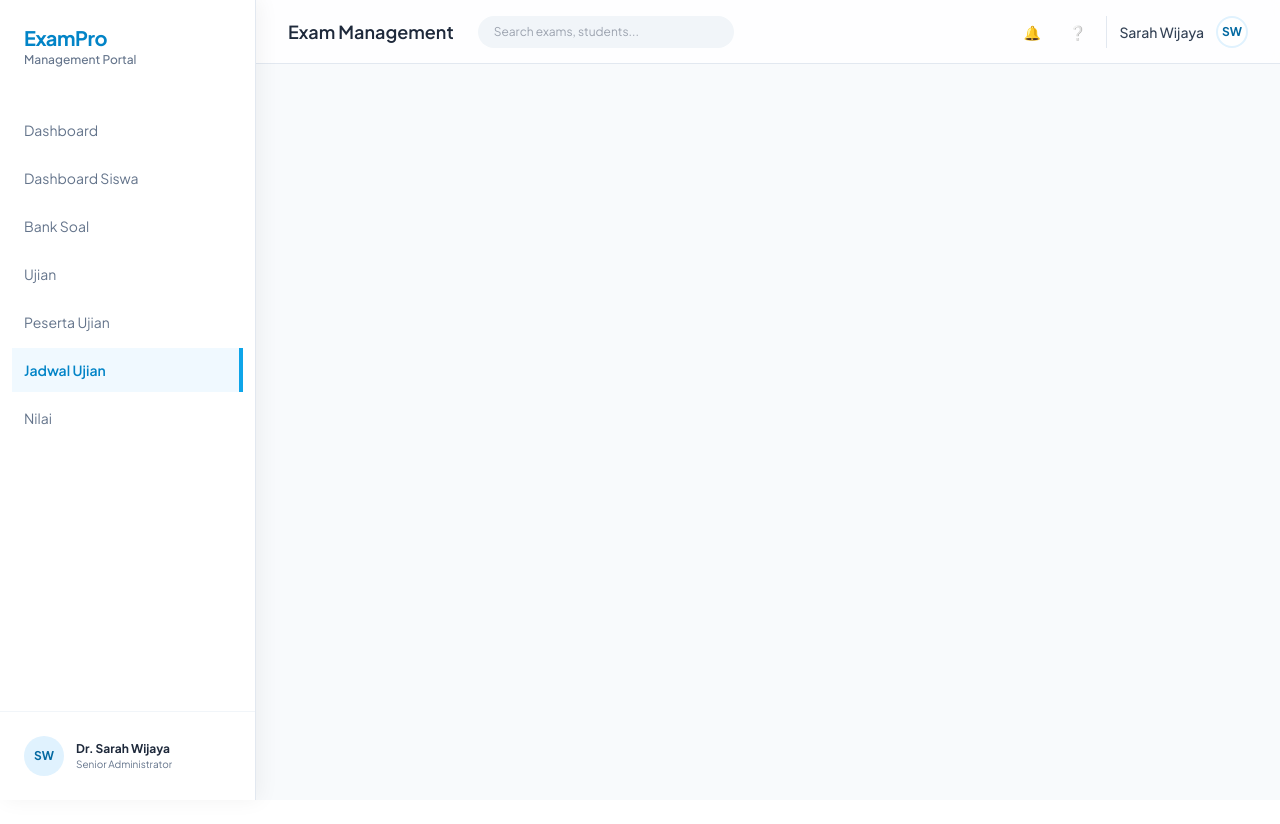
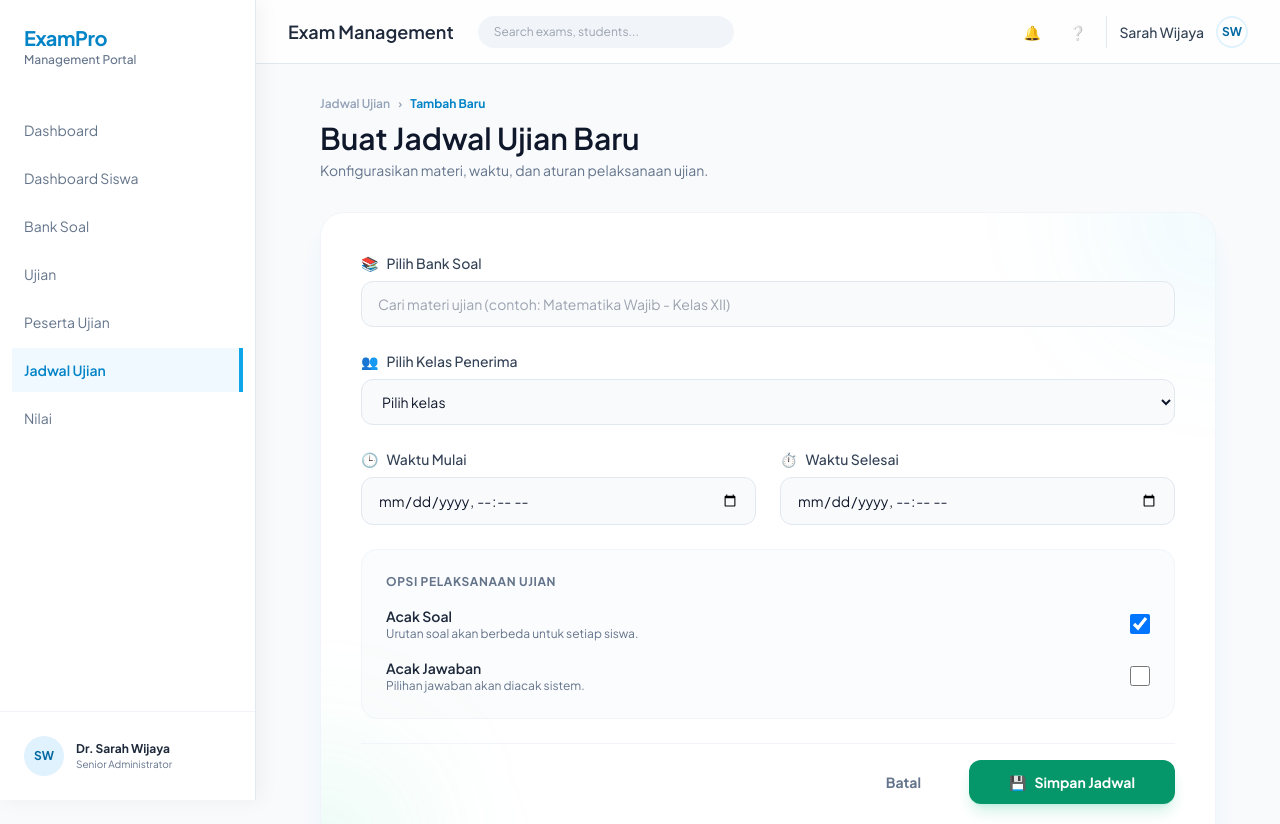
Before and after one commit to masulfauzi/ujian-front, a Vue app: page /jadwal-ujian/tambah in a window 1280 px wide. Shown: the top 824 px of the page. Before the commit the page ends 800 px from the top, so only its background shows below. Built offline with nearby package versions, Linux system fonts and the light colour scheme.

Commit message:
feat(jadwal-ujian): add create schedule page and route

```diff
--- a/src/router/modules/jadwalUjian.js
+++ b/src/router/modules/jadwalUjian.js
@@ -1,4 +1,5 @@
 import JadwalUjianView from '../../views/jadwal_ujian/JadwalUjianView.vue'
+import JadwalUjianCreateView from '../../views/jadwal_ujian/JadwalUjianCreateView.vue'
 
 const jadwalUjianRoutes = [
     {
@@ -6,6 +7,11 @@ const jadwalUjianRoutes = [
         name: 'jadwal-ujian-list',
         component: JadwalUjianView,
     },
+    {
+        path: '/jadwal-ujian/tambah',
+        name: 'jadwal-ujian-create',
+        component: JadwalUjianCreateView,
+    },
 ]
 
 export default jadwalUjianRoutes
--- /dev/null
+++ b/src/views/jadwal_ujian/JadwalUjianCreateView.vue
@@ -0,0 +1,192 @@
+<script setup>
+import { reactive } from 'vue'
+import { useRouter } from 'vue-router'
+
+const router = useRouter()
+
+const form = reactive({
+    bankSoal: '',
+    kelas: '',
+    waktuMulai: '',
+    waktuSelesai: '',
+    acakSoal: true,
+    acakJawaban: false,
+})
+
+const errors = reactive({
+    bankSoal: '',
+    kelas: '',
+    waktuMulai: '',
+    waktuSelesai: '',
+})
+
+const clearErrors = () => {
+    errors.bankSoal = ''
+    errors.kelas = ''
+    errors.waktuMulai = ''
+    errors.waktuSelesai = ''
+}
+
+const validate = () => {
+    clearErrors()
+
+    if (!form.bankSoal.trim()) {
+        errors.bankSoal = 'Bank soal wajib dipilih.'
+    }
+
+    if (!form.kelas) {
+        errors.kelas = 'Kelas penerima wajib dipilih.'
+    }
+
+    if (!form.waktuMulai) {
+        errors.waktuMulai = 'Waktu mulai wajib diisi.'
+    }
+
+    if (!form.waktuSelesai) {
+        errors.waktuSelesai = 'Waktu selesai wajib diisi.'
+    }
+
+    if (form.waktuMulai && form.waktuSelesai && new Date(form.waktuSelesai) <= new Date(form.waktuMulai)) {
+        errors.waktuSelesai = 'Waktu selesai harus lebih besar dari waktu mulai.'
+    }
+
+    return !errors.bankSoal && !errors.kelas && !errors.waktuMulai && !errors.waktuSelesai
+}
+
+const handleSubmit = () => {
+    if (!validate()) {
+        return
+    }
+
+    console.info('Data jadwal ujian siap dikirim ke API:', { ...form })
+    router.push({ name: 'jadwal-ujian-list' })
+}
+</script>
+
+<template>
+    <div class="bg-slate-50 text-slate-900">
+        <section class="w-full px-4 py-8 lg:ml-64 lg:w-[calc(100%-16rem)] lg:px-8">
+            <div class="mx-auto w-full max-w-4xl">
+                <div class="mb-8">
+                    <nav class="mb-2 flex items-center gap-2 text-xs font-semibold text-slate-400">
+                        <RouterLink class="transition-colors hover:text-sky-500" to="/jadwal-ujian">
+                            Jadwal Ujian
+                        </RouterLink>
+                        <span>›</span>
+                        <span class="font-bold text-sky-600">Tambah Baru</span>
+                    </nav>
+                    <h2 class="text-3xl font-semibold text-slate-900">Buat Jadwal Ujian Baru</h2>
+                    <p class="mt-1 text-sm text-slate-500">Konfigurasikan materi, waktu, dan aturan pelaksanaan ujian.
+                    </p>
+                </div>
+
+                <div
+                    class="relative overflow-hidden rounded-[24px] border border-slate-100 bg-white p-8 shadow-[0_20px_25px_-5px_rgba(14,165,233,0.08),0_8px_10px_-6px_rgba(14,165,233,0.05)] md:p-10">
+                    <div class="absolute -right-32 -top-32 h-64 w-64 rounded-full bg-sky-500/5 blur-3xl"></div>
+                    <div class="absolute -bottom-24 -left-24 h-48 w-48 rounded-full bg-emerald-400/10 blur-3xl"></div>
+
+                    <form class="relative space-y-6" @submit.prevent="handleSubmit">
+                        <div class="space-y-2">
+                            <label class="flex items-center gap-2 text-sm font-medium text-slate-700">
+                                <span>📚</span>
+                                Pilih Bank Soal
+                            </label>
+                            <input v-model="form.bankSoal" type="text"
+                                placeholder="Cari materi ujian (contoh: Matematika Wajib - Kelas XII)"
+                                class="block w-full rounded-xl border border-slate-200 bg-slate-50 px-4 py-3 text-sm outline-none transition-all focus:border-sky-500 focus:ring-4 focus:ring-sky-500/10" />
+                            <p v-if="errors.bankSoal" class="text-xs font-medium text-rose-500">{{ errors.bankSoal }}
+                            </p>
+                        </div>
+
+                        <div class="space-y-2">
+                            <div class="flex items-center justify-between">
+                                <label class="flex items-center gap-2 text-sm font-medium text-slate-700">
+                                    <span>👥</span>
+                                    Pilih Kelas Penerima
+                                </label>
+                            </div>
+                            <select v-model="form.kelas"
+                                class="block w-full rounded-xl border border-slate-200 bg-slate-50 px-4 py-3 text-sm outline-none transition-all focus:border-sky-500 focus:ring-4 focus:ring-sky-500/10">
+                                <option disabled value="">Pilih kelas</option>
+                                <option value="XII IPA 1">XII IPA 1</option>
+                                <option value="XII IPA 2">XII IPA 2</option>
+                                <option value="XII IPS 1">XII IPS 1</option>
+                                <option value="XII IPS 3">XII IPS 3</option>
+                            </select>
+                            <p v-if="errors.kelas" class="text-xs font-medium text-rose-500">{{ errors.kelas }}</p>
+                        </div>
+
+                        <div class="grid grid-cols-1 gap-6 md:grid-cols-2">
+                            <div class="space-y-2">
+                                <label class="flex items-center gap-2 text-sm font-medium text-slate-700">
+                                    <span>🕒</span>
+                                    Waktu Mulai
+                                </label>
+                                <input v-model="form.waktuMulai" type="datetime-local"
+                                    class="block w-full rounded-xl border border-slate-200 bg-slate-50 px-4 py-3 text-sm outline-none transition-all focus:border-sky-500 focus:ring-4 focus:ring-sky-500/10" />
+                                <p v-if="errors.waktuMulai" class="text-xs font-medium text-rose-500">{{
+                                    errors.waktuMulai }}</p>
+                            </div>
+
+                            <div class="space-y-2">
+                                <label class="flex items-center gap-2 text-sm font-medium text-slate-700">
+                                    <span>⏱️</span>
+                                    Waktu Selesai
+                                </label>
+                                <input v-model="form.waktuSelesai" type="datetime-local"
+                                    class="block w-full rounded-xl border border-slate-200 bg-slate-50 px-4 py-3 text-sm outline-none transition-all focus:border-sky-500 focus:ring-4 focus:ring-sky-500/10" />
+                                <p v-if="errors.waktuSelesai" class="text-xs font-medium text-rose-500">{{
+                                    errors.waktuSelesai }}</p>
+                            </div>
+                        </div>
+
+                        <div class="space-y-4 rounded-2xl border border-slate-100 bg-slate-50/50 p-6">
+                            <h4 class="text-xs font-bold uppercase tracking-wider text-slate-500">Opsi Pelaksanaan Ujian
+                            </h4>
+
+                            <div class="flex items-center justify-between">
+                                <div>
+                                    <p class="text-sm font-semibold text-slate-800">Acak Soal</p>
+                                    <p class="text-xs text-slate-500">Urutan soal akan berbeda untuk setiap siswa.</p>
+                                </div>
+                                <input v-model="form.acakSoal" type="checkbox"
+                                    class="h-5 w-5 rounded border-slate-300 text-sky-600 focus:ring-sky-500" />
+                            </div>
+
+                            <div class="flex items-center justify-between">
+                                <div>
+                                    <p class="text-sm font-semibold text-slate-800">Acak Jawaban</p>
+                                    <p class="text-xs text-slate-500">Pilihan jawaban akan diacak sistem.</p>
+                                </div>
+                                <input v-model="form.acakJawaban" type="checkbox"
+                                    class="h-5 w-5 rounded border-slate-300 text-sky-600 focus:ring-sky-500" />
+                            </div>
+                        </div>
+
+                        <div class="flex items-center justify-end gap-4 border-t border-slate-100 pt-4">
+                            <RouterLink to="/jadwal-ujian"
+                                class="rounded-xl px-8 py-3 text-sm font-bold text-slate-500 transition-all hover:bg-slate-100">
+                                Batal
+                            </RouterLink>
+                            <button type="submit"
+                                class="flex items-center gap-2 rounded-xl bg-emerald-600 px-10 py-3 text-sm font-bold text-white shadow-lg shadow-emerald-500/20 transition-all hover:brightness-110 active:scale-95">
+                                <span>💾</span>
+                                Simpan Jadwal
+                            </button>
+                        </div>
+                    </form>
+                </div>
+
+                <div class="mt-8 flex items-start gap-4 rounded-2xl border border-sky-100 bg-sky-50 p-6">
+                    <span class="text-sky-600">ℹ️</span>
+                    <div>
+                        <h5 class="text-sm font-semibold text-sky-900">Informasi Penting</h5>
+                        <p class="mt-1 text-xs text-sky-700/80">Jadwal yang disimpan akan otomatis muncul di dashboard
+                            siswa sesuai waktu mulai.
+                            Pastikan Bank Soal telah diverifikasi sebelum mempublikasikan jadwal.</p>
+                    </div>
+                </div>
+            </div>
+        </section>
+    </div>
+</template>
--- a/src/views/jadwal_ujian/JadwalUjianView.vue
+++ b/src/views/jadwal_ujian/JadwalUjianView.vue
@@ -89,11 +89,11 @@ const jadwalList = [
                         <p class="mt-1 text-sm text-slate-500">Kelola dan pantau semua sesi ujian yang aktif maupun
                             mendatang.</p>
                     </div>
-                    <button
+                    <RouterLink to="/jadwal-ujian/tambah"
                         class="flex items-center justify-center gap-2 rounded-xl bg-sky-600 px-6 py-3 text-sm font-bold text-white shadow-lg shadow-sky-200 transition-all hover:brightness-110 active:scale-95">
                         <span>➕</span>
                         <span>Buat Jadwal Baru</span>
-                    </button>
+                    </RouterLink>
                 </div>
 
                 <div class="mb-8 grid grid-cols-1 gap-6 md:grid-cols-3">
```
